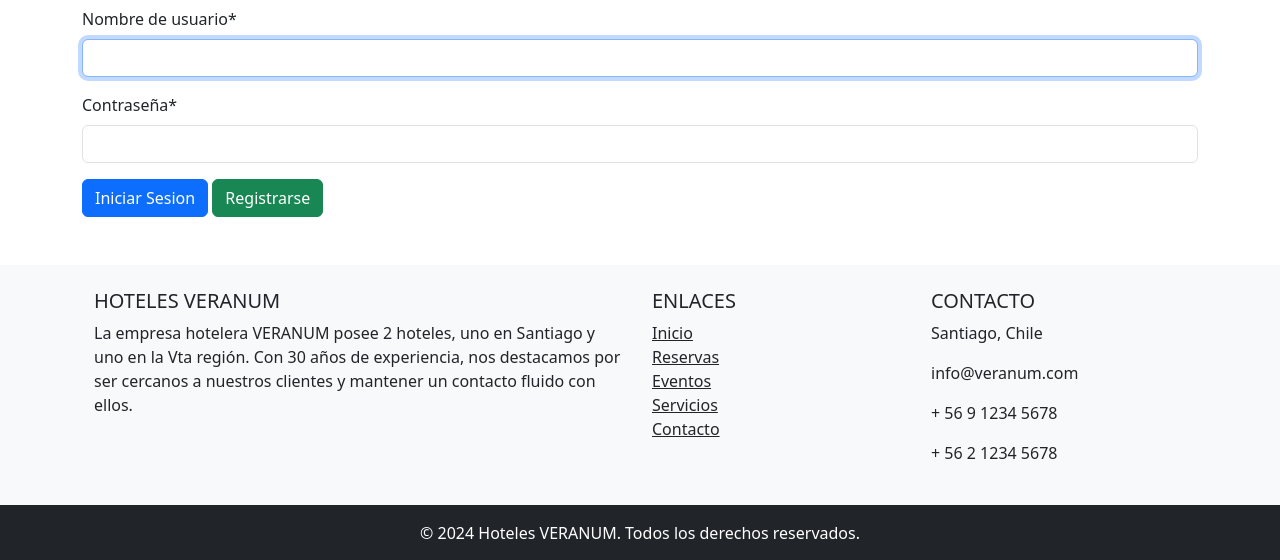
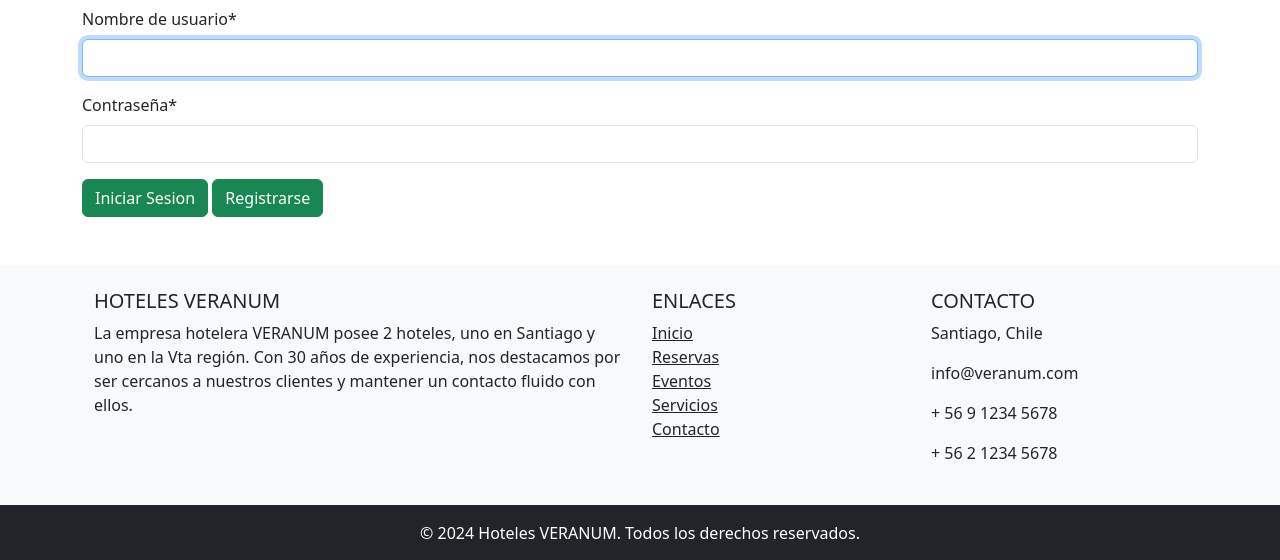
Before and after one commit to Lithianx/proyecto_ING_SOFT, a Django app: page /accounts/login/ in a window 1280 px wide. Shown: the part 165-725 px from the top of the page. Run offline with Django 5.2, Linux system fonts and the light colour scheme; some libraries are stand-ins or nearby versions.

Commit message:
cambio color boton

```diff
--- a/aplicacion/templates/registration/login.html
+++ b/aplicacion/templates/registration/login.html
@@ -16,7 +16,7 @@
     <form method="post">
         {% csrf_token %}
         {{ form|crispy}}
-        <button type="submit" class="btn btn-primary">Iniciar Sesion</button>
+        <button type="submit" class="btn btn-success">Iniciar Sesion</button>
         <button type= "button" class="btn btn-success"> <a href="{% url 'registrarse' %}" class="text-white text-decoration-none">Registrarse</a>
     </form>
 </div>
```
